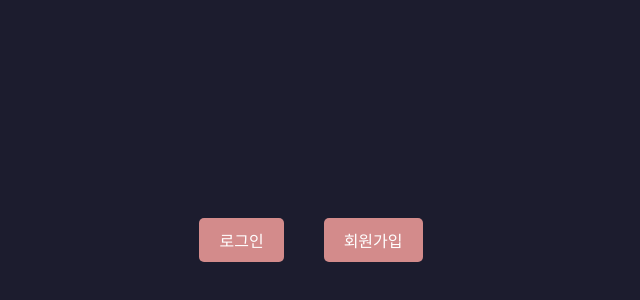
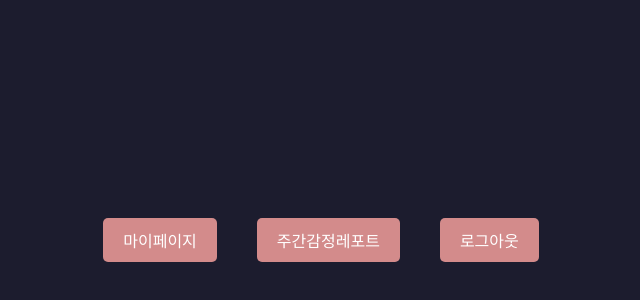
Before and after one commit to MIDAS-FC/frontend, a React (Create React App) app: page / in a window 1280 px wide. Shown: the part 160-460 px from the top of the page, without its empty margins (329-969 px from the left). Built offline with nearby package versions, Linux system fonts and the light colour scheme; sample sign-in values are in the browser's storage.

Commit message:
join&login modification completed

```diff
--- a/src/AuthProvider.tsx
+++ b/src/AuthProvider.tsx
@@ -1,52 +1,45 @@
-import axios from 'axios';
-import React, { createContext, useContext, useEffect, useState } from 'react';
+import { ReactNode, createContext, useContext, useEffect, useState } from 'react';
 
 // AuthContext 타입 정의
 interface AuthContextType {
   isLoggedIn: boolean;
+  setIsLoggedIn: (isLoggedIn: boolean) => void;
   nickname: string;
+  setNickname: (nickname: string) => void;
   email: string;
-    setIsLoggedIn: (isLoggedIn: boolean) => void;
-    setNickname: (nickname: string) => void;
   setEmail: (email: string) => void;
 }
 
-// 기본값 설정
-const AuthContext = createContext<AuthContextType>({
-    isLoggedIn: false,
-    nickname: '',
-    email: '',
-    setIsLoggedIn: () => {},
-    setNickname: () => {},
-    setEmail: () => {},
+// AuthContext 생성
+const AuthContext = createContext<AuthContextType | null>(null);
+
+interface AuthProviderProps {
+  children: ReactNode;
+}
+
+export const AuthProvider = ({ children }: AuthProviderProps) => {
+  const [isLoggedIn, setIsLoggedIn] = useState<boolean>(() => {
+    return localStorage.getItem('isLoggedIn') === 'true';
+  });
+  const [nickname, setNickname] = useState<string>(() => {
+    return localStorage.getItem('nickName') || '';
+  });
+  const [email, setEmail] = useState<string>(() => {
+    return localStorage.getItem('email') || '';
   });
 
-export const useAuth = () => useContext(AuthContext);
-
-export const AuthProvider: React.FC<{ children: React.ReactNode }> = ({ children }) => {
-    const [isLoggedIn, setIsLoggedIn] = useState(false);
-    const [nickname, setNickname] = useState('');
-    const [email, setEmail] = useState('');
-
   useEffect(() => {
-        // 로컬 스토리지에서 토큰과 사용자 정보를 읽어와 상태를 업데이트
-        const token = localStorage.getItem('token');
-        const storedNickname = localStorage.getItem('nickName');
-        const storedEmail = localStorage.getItem('email');
-
-        if (token && storedNickname && storedEmail) {
-            setIsLoggedIn(true);
-            setNickname(storedNickname);
-            setEmail(storedEmail);
-
-            // axios 기본 헤더에 토큰 설정
-            axios.defaults.headers.common['Authorization'] = `Bearer ${token}`;
-        }
-    }, []);
+    // 로그인 상태와 사용자 정보를 localStorage에 저장
+    localStorage.setItem('isLoggedIn', String(isLoggedIn));
+    localStorage.setItem('nickName', nickname);
+    localStorage.setItem('email', email);
+  }, [isLoggedIn, nickname, email]);
 
   return (
-        <AuthContext.Provider value={{ isLoggedIn, nickname, email, setIsLoggedIn, setNickname, setEmail }}>
+    <AuthContext.Provider value={{ isLoggedIn, setIsLoggedIn, nickname, setNickname, email, setEmail }}>
       {children}
     </AuthContext.Provider>
   );
 };
+
+export const useAuth = () => useContext(AuthContext) as AuthContextType;
--- a/src/pages/Main.tsx
+++ b/src/pages/Main.tsx
@@ -21,7 +21,11 @@ const Main: React.FC = () => {
 
   const handleLogoutClick = () => {
     alert("로그아웃 성공.");
-    localStorage.removeItem("token"); // 토큰 삭제
+    localStorage.removeItem("accessToken"); // 토큰 삭제
+    localStorage.removeItem("refreshToken");
+    localStorage.removeItem("isLoggedIn");
+    localStorage.removeItem("nickName");
+    localStorage.removeItem("email");
     setIsLoggedIn(false); // 로그인 상태를 false로 변경
     navigate("/"); // 홈페이지로 이동
   };
--- a/src/pages/Member/Login.tsx
+++ b/src/pages/Member/Login.tsx
@@ -31,9 +31,10 @@ const Login = () => {
       const accessToken = response.headers['authorization-access'];
       const nickName = response.headers['nickname'];
 
-      localStorage.setItem('token', accessToken);
+      localStorage.setItem('accessToken', accessToken);
       localStorage.setItem('nickName', nickName);
       localStorage.setItem('email', email);
+      localStorage.setItem('isLoggedIn', 'true'); // 로그인 상태 저장
 
       // 사용자 정보 업데이트
       setNickname(nickName); // 닉네임
--- a/src/pages/Member/LoginRedirectPage.tsx
+++ b/src/pages/Member/LoginRedirectPage.tsx
@@ -1,37 +1,54 @@
 import axios from 'axios';
-import { useEffect } from 'react';
+import { useEffect, useState } from 'react';
 import { useNavigate } from 'react-router-dom';
 import { useAuth } from '../../AuthProvider';
+
+interface QueryParams {
+  email: string;
+  nickName: string;
+  socialId: string;
+  accessToken: string;
+  refreshToken: string;
+}
 
 const LoginRedirectPage = () => {
   const { setIsLoggedIn, setNickname, setEmail } = useAuth();
   const navigate = useNavigate();
+  const [queryParams, setQueryParams] = useState<QueryParams | null>(null);
 
   useEffect(() => {
     const params = new URLSearchParams(window.location.search);
     const email = params.get('email') || '';
-    const nickName = params.get('nickName') || '';
+    const nickName = decodeURIComponent(params.get('nickName') || '');
     const socialId = params.get('socialId') || '';
+    const accessToken = params.get('accessToken') || '';
+    const refreshToken = params.get('refreshToken') || '';
+
+    setQueryParams({ email, nickName, socialId, accessToken, refreshToken });
 
     console.log("Email:", email);
     console.log("NickName:", nickName);
     console.log("SocialId:", socialId);
+    console.log("AccessToken:", accessToken);
+    console.log("RefreshToken:", refreshToken);
+  }, []);
 
-    // 세션 스토리지에서 토큰 가져오기
-    const accessToken = sessionStorage.getItem('accessToken');
-    const refreshToken = sessionStorage.getItem('refreshToken');
+  useEffect(() => {
+    if (!queryParams) return;
 
-    if (accessToken && refreshToken) {
-      localStorage.setItem('token', accessToken);
+    const { email, nickName, socialId, accessToken, refreshToken } = queryParams;
+
+    if (accessToken && refreshToken && email && nickName && socialId) {
+      localStorage.setItem('accessToken', accessToken);
       localStorage.setItem('refreshToken', refreshToken);
       localStorage.setItem('email', email);
       localStorage.setItem('nickName', nickName);
+      localStorage.setItem('socialId', socialId);
 
       setIsLoggedIn(true);
       setEmail(email);
       setNickname(nickName);
 
-      // Axios 기본 헤더에 토큰 설정
       axios.defaults.headers.common['Authorization'] = `Bearer ${accessToken}`;
 
       navigate('/');
@@ -39,7 +56,7 @@ const LoginRedirectPage = () => {
       console.log("로그인에 필요한 정보가 부족합니다.");
       navigate('/login');
     }
-  }, [navigate, setIsLoggedIn, setEmail, setNickname]);
+  }, [queryParams, navigate, setIsLoggedIn, setEmail, setNickname]);
 
   return <div>로그인 처리 중...</div>;
 };
```
Also changed, not shown: 1 other file (tests, documents, lock files or other folders). Lines whose indentation alone changed are shown as unchanged.
